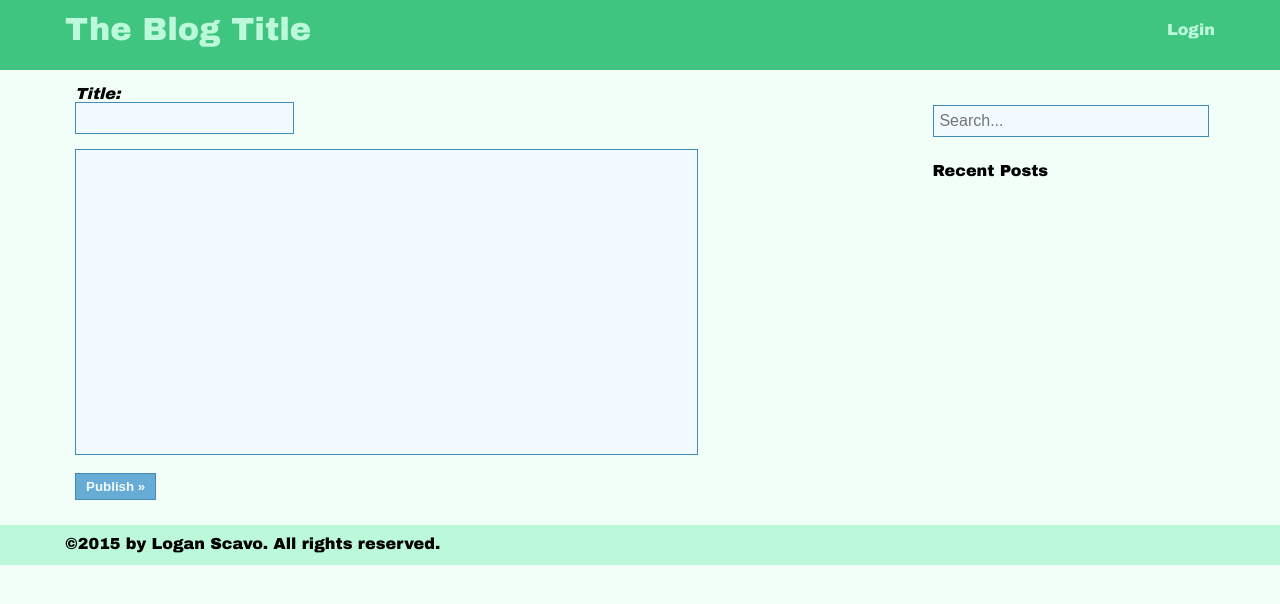
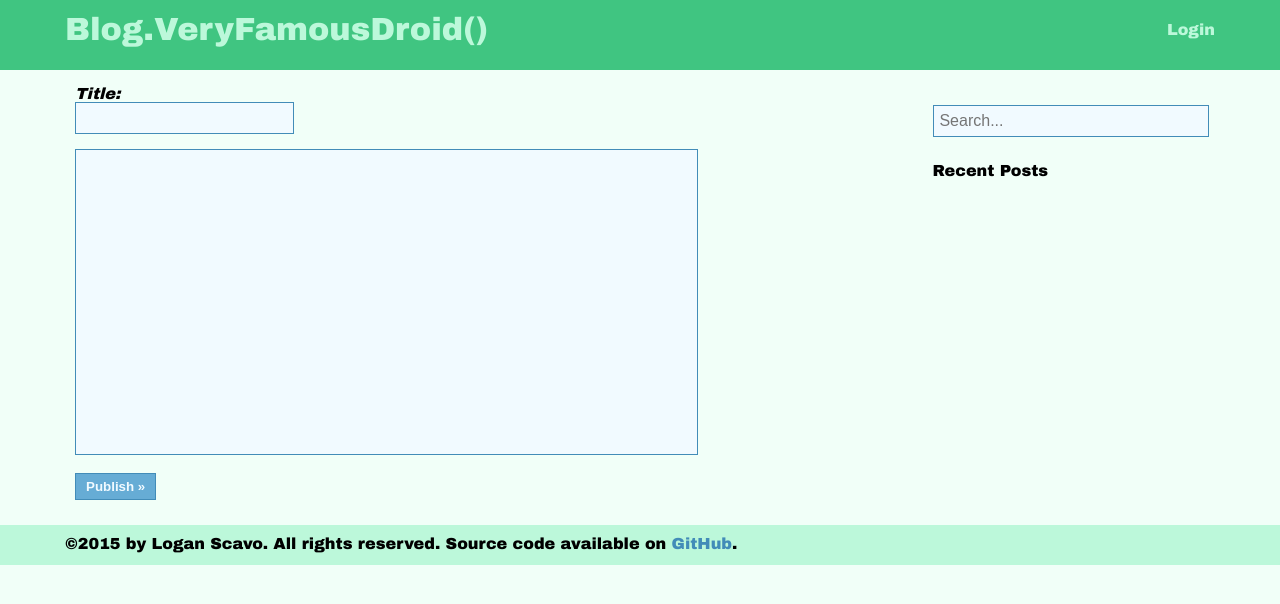
Before and after one commit to ldscavo/Blog-Flask, a Flask app: page /posts/new in a window 1280 px wide. Shown: the top 604 px of the page. Run offline with Flask 2, Linux system fonts and the light colour scheme; data that the repository does not hold is empty.

Commit message:
Changed the blog title. Also added source link in the template footer.

```diff
--- a/blog/templates/layout.html
+++ b/blog/templates/layout.html
@@ -1,7 +1,7 @@
 <!doctype html>
 <html>
 <head>
-    <title>{% block title %}{% endblock %} - The Blog Title</title>
+    <title>{% block title %}{% endblock %} - Blog.VeryFamousDroid()</title>
     <meta name="viewport" content="width=device-width, initial-scale=1">
     <link href="/static/css/style.css" rel="stylesheet" type="text/css" />
 </head>
@@ -9,7 +9,7 @@
         <div id="header">
             <div id="header-container">
                 <div id="home">
-                    <a href="/">The Blog Title</a>
+                    <a href="/">Blog.VeryFamousDroid()</a>
                 </div>
                 <div id ="login">
                     {% if not session.user_id: %}
@@ -45,7 +45,7 @@
         </div>
         <div id="footer">
             <div id="footer-content">
-                &copy;{{ current_year }} by Logan Scavo. All rights reserved.
+                &copy;{{ current_year }} by Logan Scavo. All rights reserved. Source code available on <a target="_blank" href="https://github.com/VeryFamousDroid/Blog-Flask">GitHub</a>.
             </div>
         </div>
     </body>
```
